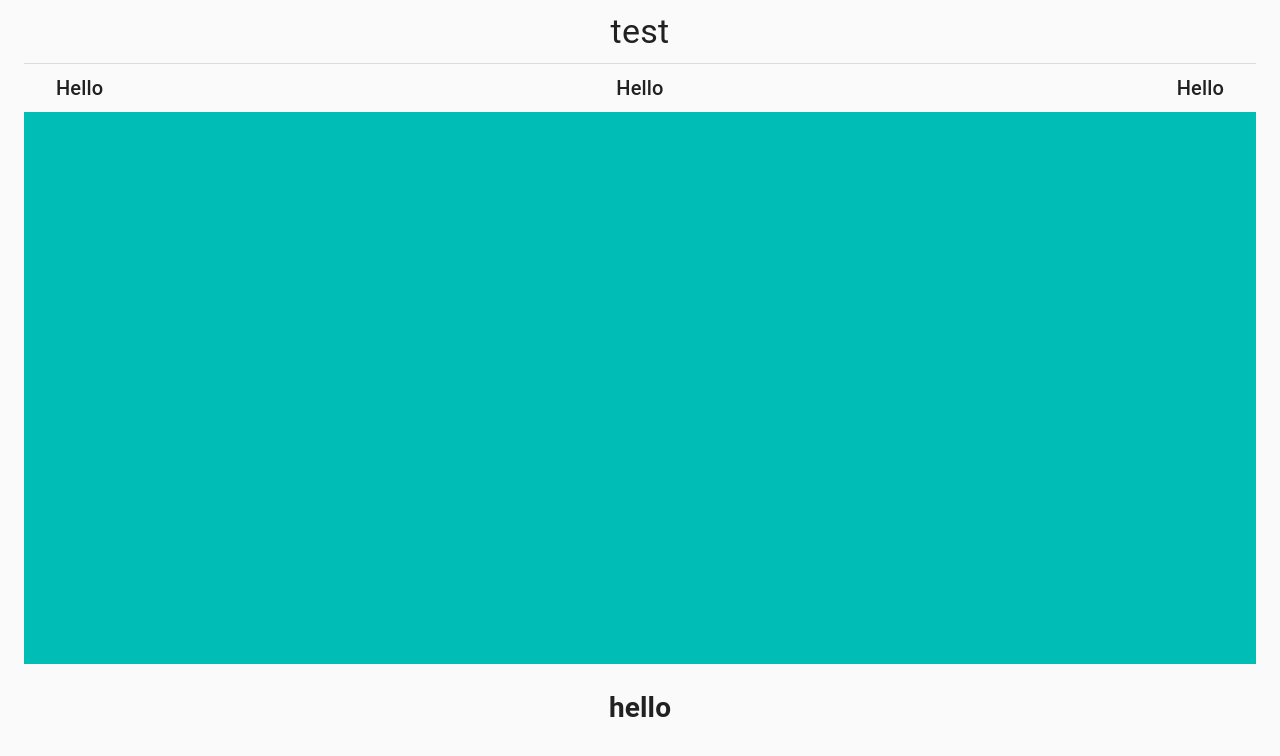
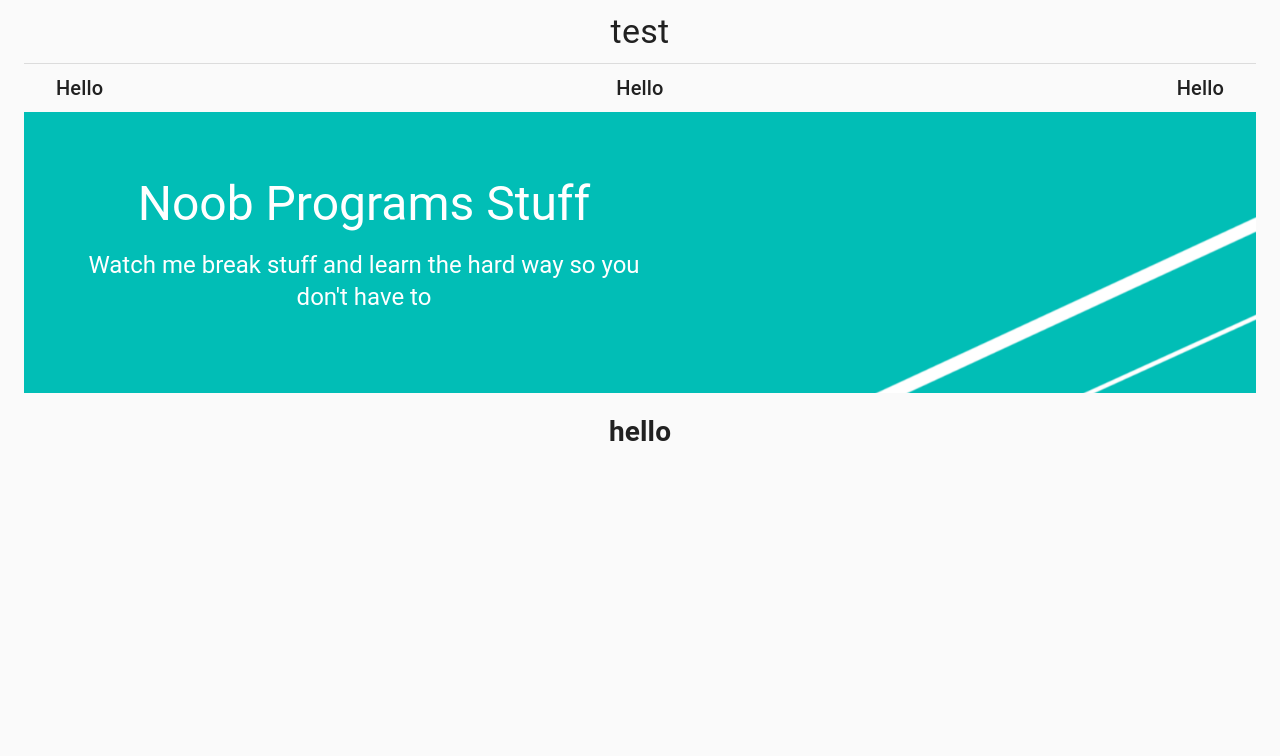
Before and after one commit to richardzeng1/personal-blog, a React (Create React App) app: page / in a window 1280 px wide. Shown: the top 756 px of the page. Built offline with nearby package versions, Linux system fonts and the light colour scheme.

Commit message:
Finish cover image

```diff
--- a/src/frontend/home.js
+++ b/src/frontend/home.js
@@ -5,23 +5,46 @@ import Paper from '@material-ui/core/Paper';
 import { LazyLoadImage } from 'react-lazy-load-image-component';
 import { withStyles } from '@material-ui/core/styles';
 import Image from 'material-ui-image'
+import Typography from '@material-ui/core/Typography';
+import Grid from '@material-ui/core/Grid';
 
 import image from "../public/background.png"
 
 const styles = theme => ({
-    mainFeaturedPost: {
-        position: 'relative',
-        backgroundColor: theme.palette.grey[800],
-        color: theme.palette.common.white,
-        marginBottom: theme.spacing(4),
-        backgroundImage: 'url(https://source.unsplash.com/user/erondu)',
-        backgroundSize: 'cover',
-        backgroundRepeat: 'no-repeat',
-        backgroundPosition: 'center',
-    },
     coverImage:{
         height:50,
     },
+    overlay: {
+      position: 'absolute',
+      top: 0,
+      bottom: 0,
+      right: 0,
+      left: 0,
+      backgroundColor: 'rgba(0,0,0,.3)',
+    },
+    mainFeaturedPostContent: {
+      position: 'relative',
+      padding: theme.spacing(3),
+      [theme.breakpoints.up('md')]: {
+        padding: theme.spacing(8),
+        paddingRight: 0,
+      },
+    },
+    coverImage:{
+        position: 'absolute',
+        top: 0,
+        left: 0,
+        right: 0,
+        bottom: 0,
+        justifyContent: 'center',
+        alignItems: 'center'
+    },
+    coverImageParent:{
+        position:'relative',
+    },
+    coverImageText:{
+        color: "#FFFFFF"
+    }
 })
 
 class Home extends React.Component{
@@ -31,9 +54,26 @@ class Home extends React.Component{
             <div className="App">
             <Container maxWidth="lg">
                 <Navbar/>
-                    <LazyLoadImage
-                    src={image}
-                    width={"100%"}/>
+                    <div className={classes.coverImageParent}>
+                        <LazyLoadImage
+                        src={image}
+                        width={"100%"}
+                        height={"100%"}
+                        className={classes.coverImage}/>
+
+                        <Grid container>
+                          <Grid item md={6}>
+                            <div className={classes.mainFeaturedPostContent}>
+                              <Typography component="h1" variant="h3" className={classes.coverImageText} gutterBottom>
+                                Noob Programs Stuff
+                              </Typography>
+                              <Typography variant="h5" className={classes.coverImageText} paragraph>
+                                Watch me break stuff and learn the hard way so you don't have to
+                              </Typography>
+                            </div>
+                          </Grid>
+                        </Grid>
+                    </div>
                 <h1>hello</h1>
             </Container>
             </div>
```
Also changed, not shown: src/public/background.png.
